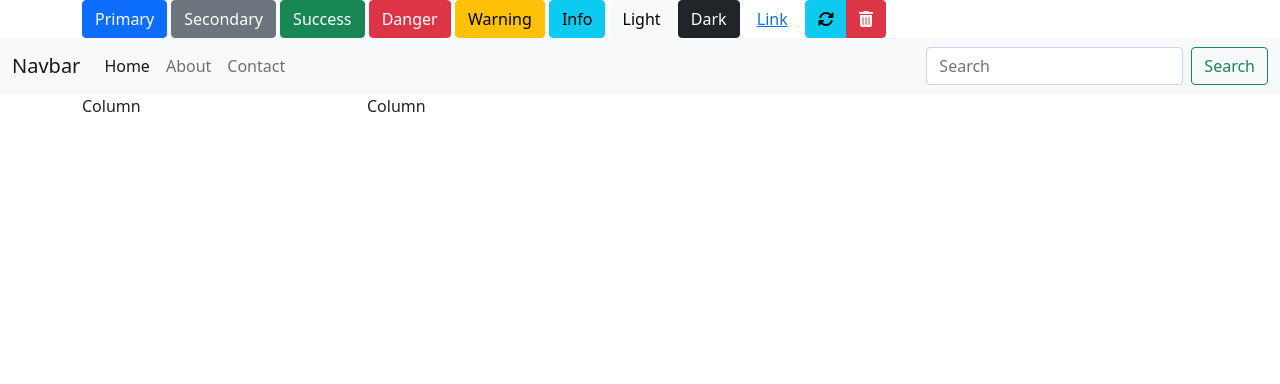
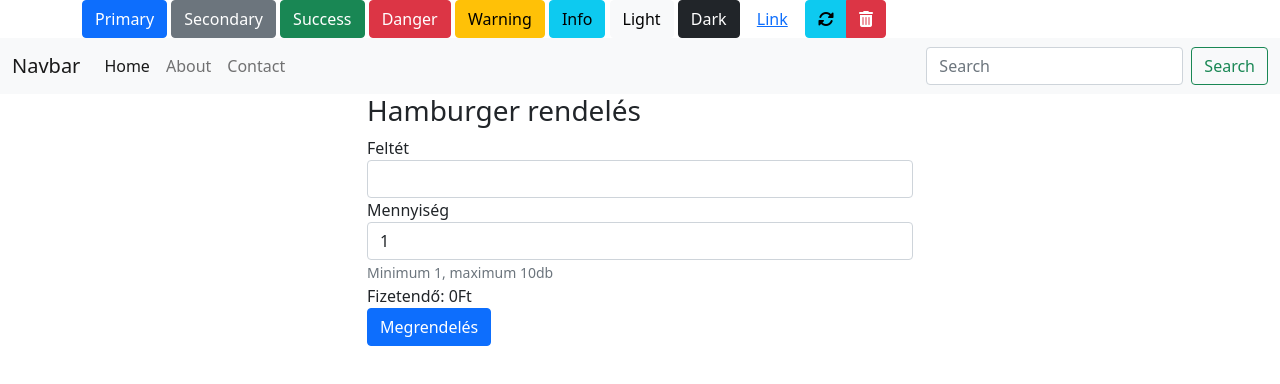
Before and after one commit to penzestamas/penzestamas.github.io, a plain HTML site: page test/bt.html in a window 1280 px wide. Drawn offline with Linux system fonts and the light colour scheme.

Commit message:
Practicing JS basics

```diff
--- /dev/null
+++ b/js/main.js
@@ -0,0 +1,19 @@
+function calcAmount() {
+    let price = 1000;
+    let amountInput = document.querySelector("input[name='amount-input']");
+    let showAmount = document.querySelector("span.show-amount");
+    let amountNumber = parseInt(amountInput.value);
+
+    amountNumber = isNaN(amountNumber) ? 0 : amountNumber;
+
+    if (amountNumber > 10) {
+        alert("Maximum 10 terméket vásárolhat!");
+    } else if (amountNumber < 1) {
+        alert("Minimum 1 terméket kell vásárolnia!")
+    } else {
+        let amount = amountNumber * price;
+        showAmount.innerHTML = amount;
+    }
+
+
+}
--- a/test/bt.html
+++ b/test/bt.html
@@ -62,35 +62,32 @@
 
     <div class="container">
         <div class="row">
-            <div class="col-12 col-md-6 col-lg-3">
-                Column
+            <div class="col-3"></div>
+            <div class="col-6">
+                <h3>Hamburger rendelés</h3>
+                <form action="">
+                    <div class="form-group">
+                        <label for="">Feltét</label>
+                        <input type="text" name="top-input" class="form-control">
+                    </div>
+                    <div class="form-group">
+                        <label for="">Mennyiség</label>
+                        <input type="text" name="amount-input" class="form-control" value="1">
+                        <small class="form-text text-muted">
+                            Minimum 1, maximum 10db
+                        </small>
+                    </div>
+                    <div class="form-group">
+                        Fizetendő: <span class="show-amount">0</span>Ft
+                    </div>
+                    <button onClick="calcAmount()" type="button" class="btn btn-primary">Megrendelés</button>
+                </form>
             </div>
-            <div class="col-12 col-md-6 col-lg-3">
-                Column
-            </div>
-            <!-- <div class="col">
-                Column
-            </div>
-            <div class="col">
-                Column
-            </div>
-            <div class="col">
-                Column
-            </div>
-            <div class="col">
-                Column
-            </div>
-            <div class="col">
-                Column
-            </div>
-            <div class="col">
-                Column
-            </div>
-            <div class="col">
-                Column
-            </div> -->
+            <div class="col-3"></div>
         </div>
     </div>
+
+    <script src="/js/main.js"></script>
 </body>
 
 </html>
```
